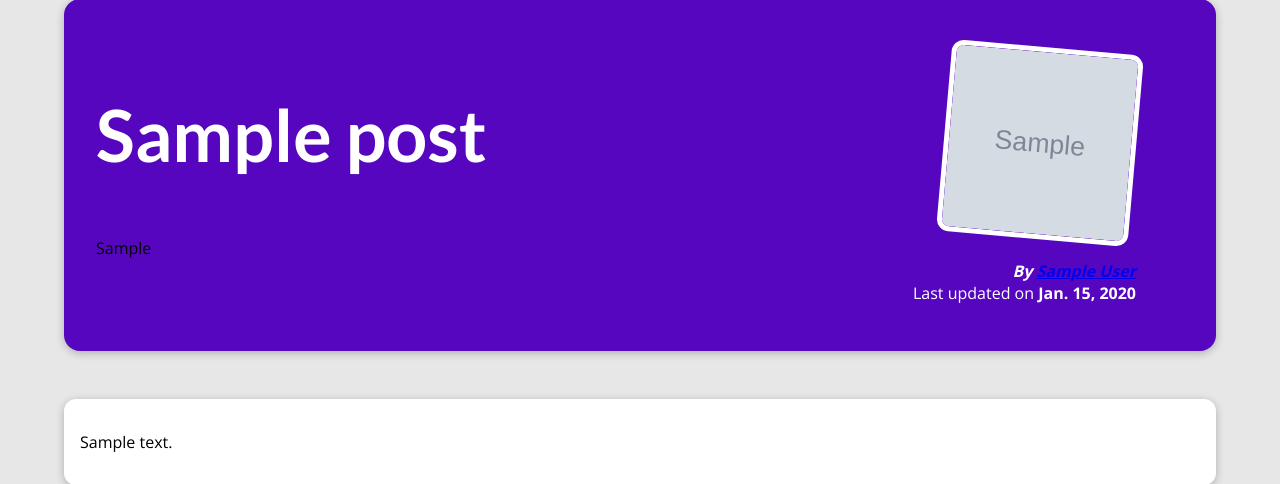
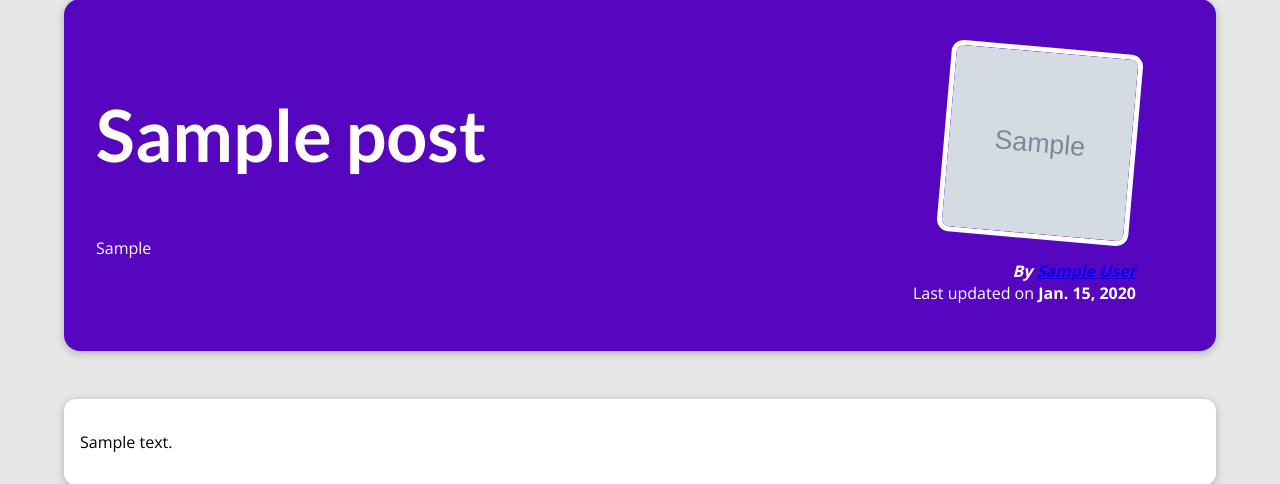
Before and after one commit to torcuata22/bt1, a Django app: a page that uses my_site/templates/base.html in a window 1280 px wide. Shown: the part 129-613 px from the top of the page. Run offline with Django 4.2, Linux system fonts and the light colour scheme; tables that the repository leaves empty hold one stand-in row (values such as "Sample post"); grey boxes marked "Sample" are stand-in pictures.

Commit message:
finished debugging

```diff
--- a/my_site/blog/static/blog/post-detail.css
+++ b/my_site/blog/static/blog/post-detail.css
@@ -60,3 +60,7 @@
   border-radius: 12px;
   box-shadow: 0 2px 8px rgba(0, 0, 0, 0.25);
 }
+
+.tag {
+  color: white;
+}
```
